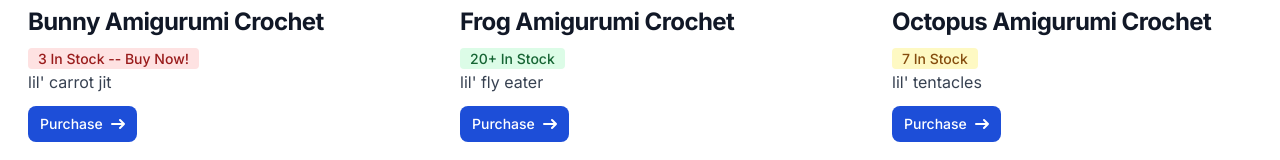
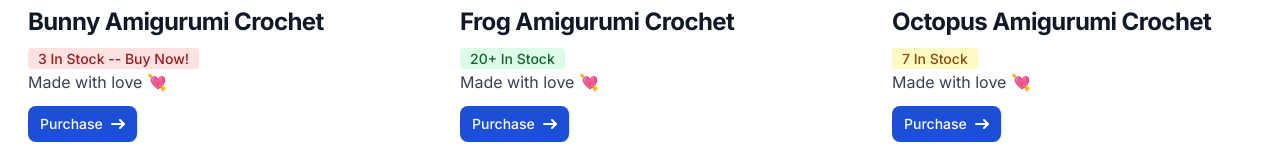
Before and after one commit to smagazi/form_hw_1, a Next.js app: page / in a window 1280 px wide. Shown: the part 410-570 px from the top of the page. Built offline with nearby package versions, Linux system fonts and the light colour scheme.

Commit message:
changed item descriptions

```diff
--- a/app/page.tsx
+++ b/app/page.tsx
@@ -32,7 +32,7 @@ export default function Home() {
               3 In Stock -- Buy Now!
             </span>
             <p className="mb-3 font-normal text-gray-700 dark:text-gray-400">
-              lil&apos; carrot jit
+              Made with love 💘
             </p>
             <a
               href="/purchase/bunny"
@@ -76,7 +76,7 @@ export default function Home() {
               20+ In Stock
             </span>
             <p className="mb-3 font-normal text-gray-700 dark:text-gray-400">
-              lil&apos; fly eater
+            Made with love 💘
             </p>
             <a
               href="/purchase/frog"
@@ -120,7 +120,7 @@ export default function Home() {
               7 In Stock
             </span>
             <p className="mb-3 font-normal text-gray-700 dark:text-gray-400">
-              lil&apos; tentacles
+            Made with love 💘
             </p>
             <a
               href="/purchase/octopus"
```
